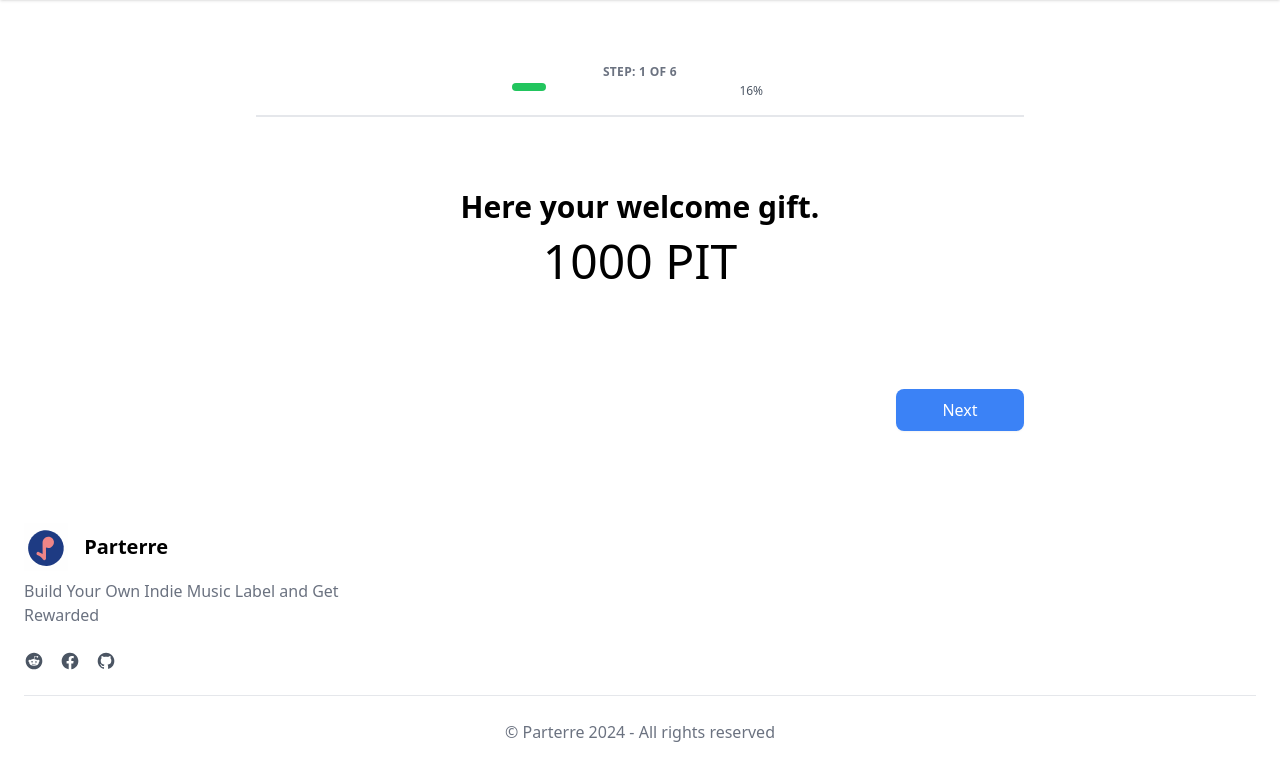
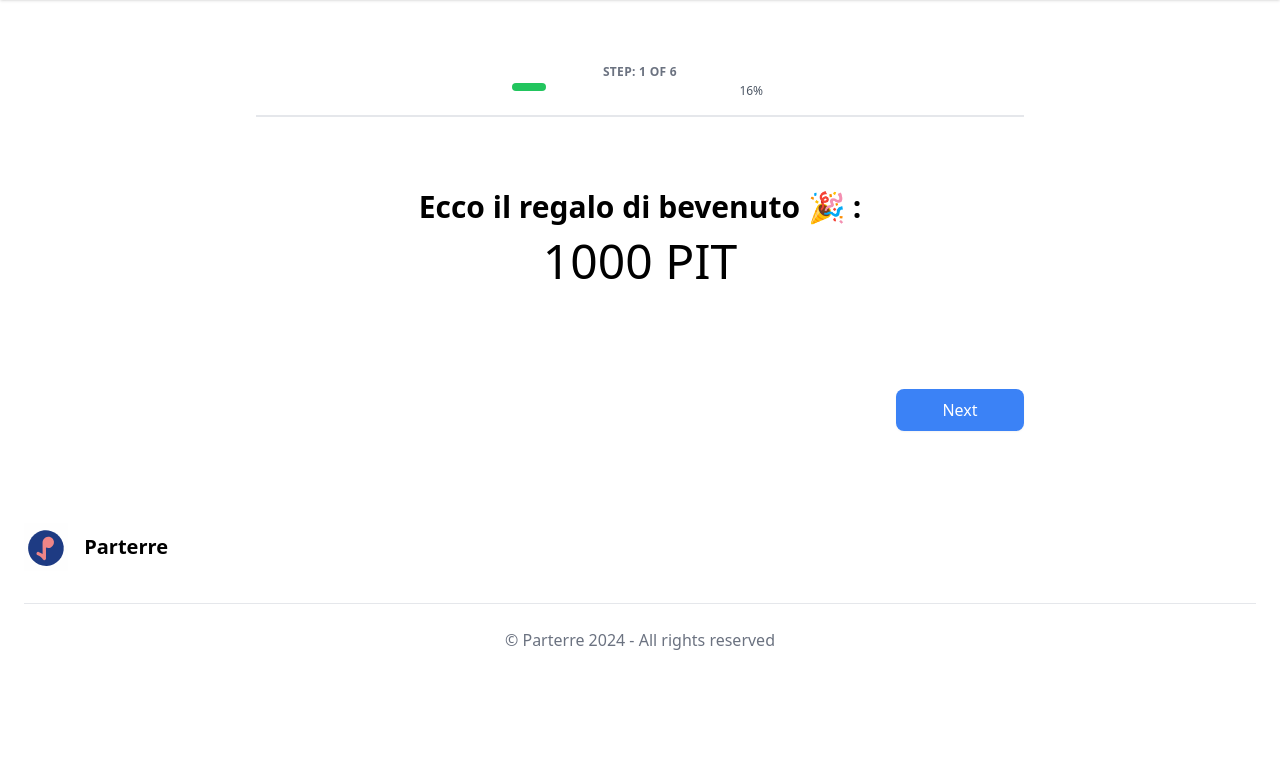
Before and after one commit to liuuuk311/parterre, a Django app: page /welcome/ in a window 1280 px wide. Shown: the part 80-848 px from the top of the page. After the commit the page ends 730 px from the top, so only its background shows below. Run offline with Django 4.2, Linux system fonts and the light colour scheme; the visitor is signed in with stand-in values (Sample User, id 1); parts of the project's set-up code (start-up, migrations or seed data) failed here and were passed over; some libraries are stand-ins or nearby versions.

Commit message:
Editing di lingua semplici

```diff
--- a/web/explore/forms.py
+++ b/web/explore/forms.py
@@ -10,7 +10,7 @@ class ExploreSearchForm(forms.Form):
         required=False,
         widget=forms.TextInput(
             attrs={
-                "placeholder": _("Search for artists..."),
+                "placeholder": _("Cerca artisti..."),
                 "type": "search",
                 "hx-get": "/explore/search",
                 "hx-trigger": "keyup[target.value.length > 3] changed, search, delay:300ms",
--- a/web/explore/templates/explore/genres.html
+++ b/web/explore/templates/explore/genres.html
@@ -1,7 +1,7 @@
 {% load i18n %}
 
 <section>
-    <h2 class="text-5xl my-8 capitalize font-bold text-gray-700 dark:text-white hover:text-gray-600 dark:hover:text-gray-200">{% translate "Genres" %}</h2>
+    <h2 class="text-5xl my-8 capitalize font-bold text-gray-700 dark:text-white hover:text-gray-600 dark:hover:text-gray-200"><!--{% translate "Genres" %}--> Artisti</h2>
     <div class="grid grid-cols-2 gap-8">
         {% for g in genres %}
             <a class="rounded-lg shadow-lg px-8 py-12 text-2xl text-center font-black" href="{% url 'genre' g.name %}">{{ g.name }}</a>
--- a/web/marketplace/templates/marketplace/index.html
+++ b/web/marketplace/templates/marketplace/index.html
@@ -9,7 +9,7 @@
 {% block content %}
     {{ block.super }}
     <div class="my-24">
-        <h1 class="text-4xl font-bold">{% translate "We are build the marketplace" %}</h1>
-        <p>{% translate "We are building an awesome marketplace where you can spend your PIT to buy actual stuff" %}</p>
+        <h1 class="text-4xl font-bold"> <!--{% translate "We are build the marketplace" %}--> Marketplace in arrivo 👀</h1>
+        <p> <!--{% translate "We are building an awesome marketplace where you can spend your PIT to buy actual stuff" %}--></p>
     </div>
 {% endblock %}
--- a/web/parterre/views.py
+++ b/web/parterre/views.py
@@ -37,7 +37,7 @@ class HomeView(WebsiteContextMixin):
 
 
 class CreateContactView(SuccessMessageMixin, CreateView):
-    success_message = "Your message was sent successfully"
+    success_message = "Messaggio inviato correttamente 👍"
     model = Contact
     form_class = ContactForm
     template_name = "parterre/home.html"
--- a/web/users/templates/label/step1.html
+++ b/web/users/templates/label/step1.html
@@ -1,7 +1,8 @@
 {% load i18n %}
 <div class="py-8">
     <h1 class="text-3xl font-bold">
-        {% translate "Here your welcome gift." %}
+        Ecco il regalo di bevenuto 🎉 :
+        <!--{% translate "Here your welcome gift." %}-->
     </h1>
     <h2 class="text-5xl leading-normal">
         1000 PIT
--- a/web/users/templates/label/step2.html
+++ b/web/users/templates/label/step2.html
@@ -1,6 +1,7 @@
 {% load i18n %}
 <div class="py-8">
     <h1 class="text-3xl font-bold">
-        {% translate "Here's a short tour of the app" %}
+        <!--  {% translate "Here's a short tour of the app" %}  -->
+        Ecco un breve tour dell'applicazione
     </h1>
 </div>
--- a/web/users/templates/label/step3.html
+++ b/web/users/templates/label/step3.html
@@ -1,10 +1,12 @@
 {% load i18n %}
 <div class="py-8">
     <h1 class="text-3xl font-bold">
-        {% translate "Buy artists" %}
+        <!-- {% translate "Buy artists" %} -->
+        Ingaggia artisti
     </h1>
     <p>
-        {% translate "With PIT you can buy your favorite artists" %}
+        <!--      {% translate "With PIT you can buy your favorite artists" %}      -->
+        Con i PIT potete acquistare i vostri artisti preferiti
         </br>
         </br>
     </p>
--- a/web/users/templates/label/step4.html
+++ b/web/users/templates/label/step4.html
@@ -1,10 +1,12 @@
 {% load i18n %}
 <div class="py-8">
     <h1 class="text-3xl font-bold">
-        {% translate "Weekly PIT" %}
+        <!--{% translate "Weekly PIT" %}-->
+        PIT settimanali
     </h1>
     <p>
-        {% translate "Every week the artists will earn you royalties which you will get as PITs" %}
+        <!-- {% translate "Every week the artists will earn you royalties which you will get as PITs" %} -->
+        Ogni settimana gli artisti vi faranno guadagnare delle royalties che riceverete sotto forma di PIT.
     </p>
     <div style="border: 1px solid #203c81;">
         <img src="https://parterre.fra1.cdn.digitaloceanspaces.com/public/weekly_pit.png" alt="weekly-pit">
--- a/web/users/templates/label/step5.html
+++ b/web/users/templates/label/step5.html
@@ -1,10 +1,12 @@
 {% load i18n %}
 <div class="py-8">
     <h1 class="text-3xl font-bold">
-        {% translate "Sell Artists" %}
+        <!-- {% translate "Sell Artists" %} -->
+        Vendi artista
     </h1>
     <p>
-        {% translate "The value of an artist changes overtime based on their performances. You can sell an artist to make some profit" %}
+        Il valore di un artista cambia di volta in volta in base alle sue performance. Vendendo l'artista ottieni PIT
+        <!--{% translate "The value of an artist changes overtime based on their performances. You can sell an artist to make some profit" %}-->
     </p>
         <div style="border: 1px solid #203c81;">
             <img src="https://parterre.fra1.cdn.digitaloceanspaces.com/public/sell_artists.png" alt="sell-artists" class="mx-auto">
--- a/web/users/templates/label/step6.html
+++ b/web/users/templates/label/step6.html
@@ -4,6 +4,7 @@
         {% translate "Marketplace" %}
     </h1>
     <p>
-        {% translate "Join the Parterre world: compete, have fun, and trade PITs for great prizes!" %}
+        <!-- {% translate "Join the Parterre world: compete, have fun, and trade PITs for great prizes!" %} -->
+        Entra nel mondo del Parterre: divertiti, competi e scambia i PIT per ottenere fantastici premi!
     </p>
 </div>
--- a/web/users/templates/profile/transactions.html
+++ b/web/users/templates/profile/transactions.html
@@ -8,10 +8,10 @@
             <p class="text-base text-gray-500 dark:text-gray-400">{{ user.label.name }}</p>
         </div>
     </div>
-    <h2 class="text-3xl font-bold my-4">{% translate "Your wallet" %}</h2>
-    <p class="text-xl">{% translate "Balance" %}: {{ user.wallet.balance }} PIT</p>
+    <h2 class="text-3xl font-bold my-4"><!--{% translate "Your wallet" %}--> Il tuo wallet</h2>
+    <p class="text-xl"> <!--{% translate "Balance" %}--> Saldo: {{ user.wallet.balance }} PIT</p>
     <hr class="mb-8">
-    <h3 class="text-2xl font-bold mb-4">{% translate "History" %}</h3>
+    <h3 class="text-2xl font-bold mb-4"><!--{% translate "History" %}--> Ultimi movimenti</h3>
     <ul>
         {% for transaction in user.wallet.transactions.all %}
         <li class="rounded-lg shadow-lg w-full dark:bg-gray-800">
--- a/web/users/templates/registration/login.html
+++ b/web/users/templates/registration/login.html
@@ -8,11 +8,11 @@
 {% block form_content %}
     {{ form|crispy }}
     <div class="flex items-center justify-between mt-6">
-        <a href="{% url 'password_reset' %}" class="text-gray-600 dark:text-gray-200 hover:text-gray-500">{% translate "Forget password?" %}</a>
+        <a href="{% url 'password_reset' %}" class="text-gray-600 dark:text-gray-200 hover:text-gray-500"><!--{% translate "Forget password?" %}--> Password dimenticata?</a>
         {% translate "Sign In" as button_label %}
         {% include "utils/buttons/primary_button.html" with label=button_label submit=True %}
     </div>
     <p class="mt-6 text-gray-600 dark:text-gray-200 hover:text-gray-500 text-center">
-        {% translate "New to Parterre?" %} <a href="{% url 'signup' %}" class="text-blue-900 font-medium">{% translate "Create a free account" %}</a>
+        <!--{% translate "New to Parterre?" %}--> Nuovo su Parterre? <a href="{% url 'signup' %}" class="text-blue-900 font-medium"><!--{% translate "Create a free account" %}--> Crea un account</a>
     </p>
 {% endblock %}
--- a/web/users/views.py
+++ b/web/users/views.py
@@ -19,7 +19,7 @@ class SignUpView(SuccessMessageMixin, CreateView):
     template_name = 'registration/register.html'
     success_url = reverse_lazy('login')
     form_class = UserRegisterForm
-    success_message = "Your profile was created successfully"
+    success_message = "Profilo creato correttamente 👍"
 
 
 class CreateRecordLabelView(LoginRequiredMixin, CreateView):
--- a/web/utils/templates/utils/footer/footer.html
+++ b/web/utils/templates/utils/footer/footer.html
@@ -30,9 +30,10 @@
                     </a>
 
                     <p class="max-w-sm mt-2 text-gray-500 dark:text-gray-400">
-                        {% translate "Build Your Own Indie Music Label and Get Rewarded" %}
+                        <!----{% translate "Build Your Own Indie Music Label and Get Rewarded" %}-->
+                        <!----Costruisci la tua etichetta musicale indipendente e vieni ricompensato!-->
                     </p>
-
+                    <!----
                     <div class="flex mt-6 -mx-2">
                         <a href="#"
                            class="mx-2 text-gray-600 transition-colors duration-300 dark:text-gray-300 hover:text-blue-500 dark:hover:text-blue-400"
@@ -67,6 +68,7 @@
                             </svg>
                         </a>
                     </div>
+                -->
                 </div>
             </div>
 
--- a/web/utils/views.py
+++ b/web/utils/views.py
@@ -32,7 +32,7 @@ class AppContextMixin(ContextMixin):
         context = super().get_context_data(**kwargs)
         context["menu_items"] = [
             {'label': _('dashboard'), 'url': reverse_lazy('dashboard')},
-            {'label': _('explore'), 'url': reverse_lazy('explore')},
+            {'label': _('esplora'), 'url': reverse_lazy('explore')},
             {'label': _('marketplace'), 'url': reverse_lazy('marketplace')},
         ]
         return context
```
Also changed, not shown: web/dashboard/templates/dashboard/your_label.html (+6 -3 lines), web/users/templates/label/create_your_label.html (+7 -3 lines), web/users/templates/registration/password_reset_form.html (+6 -3 lines).
